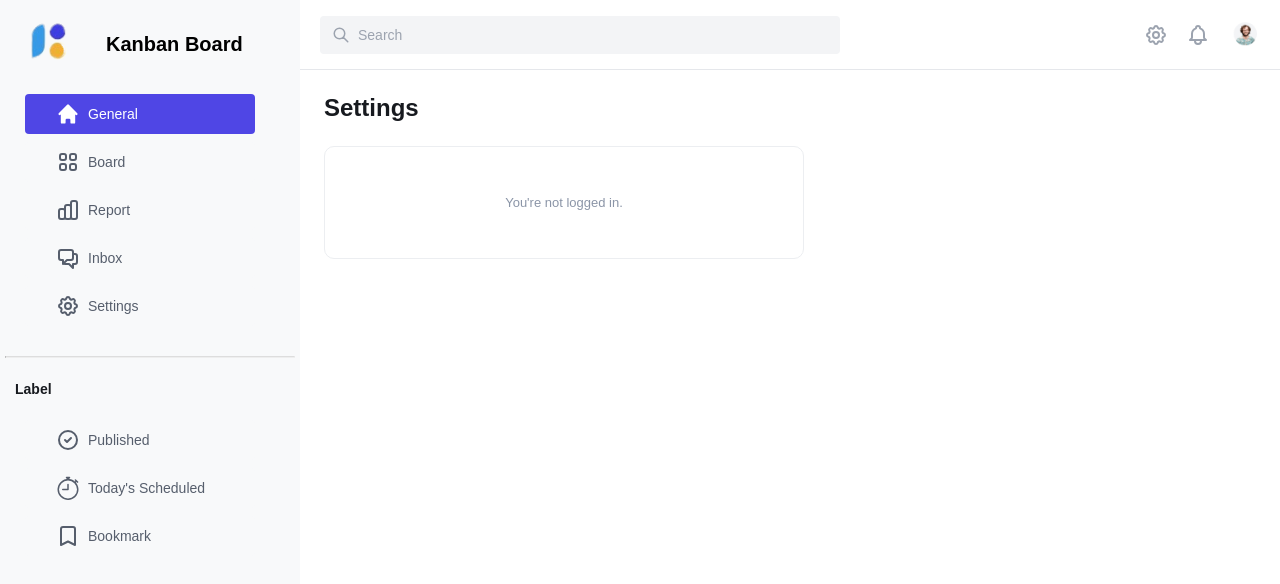
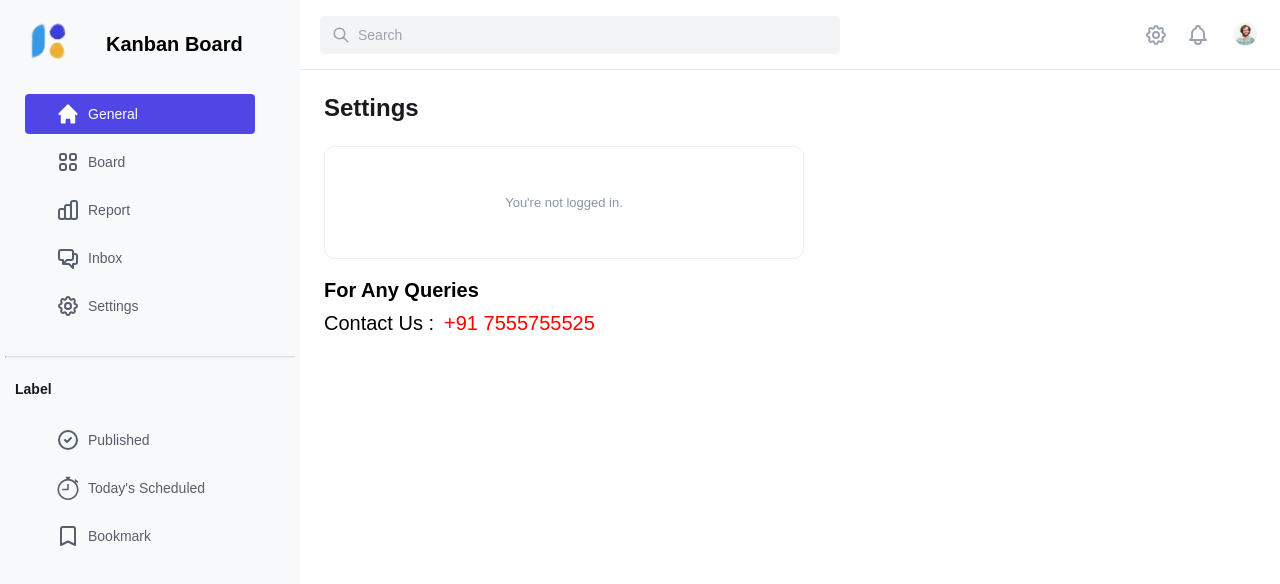
Before and after one commit to anuj-tiwari-iphtech/Kanban-Board, a React (Vite) app: page /setting in a window 1280 px wide. Shown: the top 584 px of the page. Built offline with nearby package versions, Linux system fonts and the light colour scheme.

Commit message:
active search Bar

```diff
--- a/src/components/KanbanBoard/KanbanBoard.jsx
+++ b/src/components/KanbanBoard/KanbanBoard.jsx
@@ -5,8 +5,7 @@ import { DndContext,DragOverlay,closestCorners,PointerSensor,useSensor, useSenso
 import {SortableContext,verticalListSortingStrategy,arrayMove,} from "@dnd-kit/sortable";
 import "./KanbanBoard.css";
 
-
-export default function KanbanBoard({tasks, setTasks, onAddTask, onEditTask, columns, onDeleteColumn}) {
+export default function KanbanBoard({tasks, setTasks, onAddTask, onEditTask, columns, onDeleteColumn, searchTerm}) {
 
   const [activeTask, setActiveTask] = useState(null);
 
@@ -54,6 +53,17 @@ export default function KanbanBoard({tasks, setTasks, onAddTask, onEditTask, col
     }
   }
 
+  const filteredTasks = tasks.filter((task) => {
+    const search = searchTerm?.toLowerCase().trim();
+
+    if (!search) return true;
+
+    return (
+      task.name?.toLowerCase().includes(search) ||
+      task.description?.toLowerCase().includes(search)
+    );
+  });
+
   return (
     <DndContext
       sensors={sensors}
@@ -63,7 +73,7 @@ export default function KanbanBoard({tasks, setTasks, onAddTask, onEditTask, col
     >
       <div className="kanban-board">
         {columns.map((column) => {
-          const columnTasks = tasks.filter((t) => t.status === column.title);
+          const columnTasks = filteredTasks.filter((t) => t.status === column.title);
 
           return (
             <DroppableColumn
--- a/src/components/Profile/ProfileCard.css
+++ b/src/components/Profile/ProfileCard.css
@@ -218,3 +218,25 @@ background: #372aad;
     text-align: center;
     padding: 24px;
 }
+
+.contact-heading{
+    margin-top: 20px;
+    font-size: 20px;
+    font-weight: 550;
+}
+
+.contact-details{
+    display: flex;
+    gap: 10px;
+}
+
+.contact-title{
+    margin-top: 10px;
+    font-size: 20px;
+}
+
+.contact-number{
+    margin-top: 10px;
+    font-size: 20px;
+    color: red;
+}
--- a/src/components/navbar/Navbar.jsx
+++ b/src/components/navbar/Navbar.jsx
@@ -3,12 +3,10 @@ import { Link } from "react-router-dom";
 import { HiOutlineSearch, HiOutlineCog, HiOutlineBell, HiOutlineUser, HiOutlineLogin, HiOutlineLogout, HiOutlineUserAdd, HiMenu } from "react-icons/hi";
 import profile from '../../assets/avatar2.png';
 import useClickOutside from "../../customHooks/useClickOutside";
-import useLocalStorage from "../../customHooks/useLocalStorage";
 import './navbar.css';
 
-export default function Navbar({ currentUser, setCurrentUser, toggleSidebar }) {
+export default function Navbar({ currentUser, setCurrentUser, toggleSidebar, searchTerm, setSearchTerm }) {
   const [showProfileMenu, setShowProfileMenu] = useState(false);
-  // const [currentUser, setCurrentUser] = useLocalStorage("kanban-current-user", null)
   const profileRef = useRef(null);
 
   useClickOutside(profileRef, () => setShowProfileMenu(false));
@@ -26,7 +24,12 @@ export default function Navbar({ currentUser, setCurrentUser, toggleSidebar }) {
         </button>
         <div className="navbar-search">
           <HiOutlineSearch className="search-icon" />
-          <input type="text" placeholder="Search" />
+          <input
+          type="text"
+          placeholder="Search"
+          value={searchTerm}
+          onChange={(e) => setSearchTerm(e.target.value)}
+          />
         </div>
       </div>
 
--- a/src/pages/Dashboard.jsx
+++ b/src/pages/Dashboard.jsx
@@ -2,11 +2,11 @@ import { Outlet } from "react-router-dom";
 import Navbar from "../components/navbar/Navbar";
 import Sidebar from "../components/sidebar/Sidebar";
 import { useState } from "react";
-import useLocalStorage from "../customHooks/useLocalStorage";
 import './dashboard.css'
 
 export default function Dashboard({currentUser, setCurrentUser}) {
   const [isSidebarOpen, setIsSidebarOpen] = useState(false)
+  const [searchTerm , setSearchTerm] = useState("")
   const toggleSidebar = () => {
     setIsSidebarOpen((prev) => !prev);
   };
@@ -14,9 +14,15 @@ export default function Dashboard({currentUser, setCurrentUser}) {
     <div className="dashboard">
         <Sidebar isOpen={isSidebarOpen} onClose={() => setIsSidebarOpen(false)}/>
         <div className="dashnoard-main">
-            <Navbar currentUser={currentUser} setCurrentUser={setCurrentUser} toggleSidebar={toggleSidebar}/>
+            <Navbar
+              currentUser={currentUser}
+              setCurrentUser={setCurrentUser}
+              toggleSidebar={toggleSidebar}
+              searchTerm={searchTerm}
+              setSearchTerm={setSearchTerm}
+            />
             <main className="dashboard-content">
-                <Outlet context={{currentUser, setCurrentUser}}/>
+                <Outlet context={{currentUser, setCurrentUser, searchTerm}}/>
             </main>
         </div>
     </div>
--- a/src/pages/General.jsx
+++ b/src/pages/General.jsx
@@ -28,6 +28,7 @@ const defaultColumns = [
 
 export default function General() {
   const {currentUser} = useOutletContext()
+  const {searchTerm} = useOutletContext()
   const [users, setUsers] = useLocalStorage("kanban-users",[]);
   const [tasks, setTasks] = useLocalStorage("Kanban-tasks", [])
   const [columns, setColumns] = useLocalStorage("kanban-columns", defaultColumns);
@@ -310,6 +311,7 @@ export default function General() {
           onEditTask={handleEditTask}
           columns={columns}
           onDeleteColumn={handleDeleteColumn}
+          searchTerm={searchTerm}
         />
 
           {
--- a/src/pages/Setting.jsx
+++ b/src/pages/Setting.jsx
@@ -6,6 +6,12 @@ export default function Setting({currentUser, setCurrentUser}) {
     <div className="setting-page">
       <h1 className="main-heading">Settings</h1>
       <ProfileCard currentUser={currentUser} setCurrentUser={setCurrentUser} />
+
+      <p className="contact-heading">For Any Queries</p>
+      <div className="contact-details">
+        <span className="contact-title">Contact Us : </span>
+        <span className="contact-number">+91 7555755525</span>
+      </div>
     </div>
   )
 }
```
Also changed, not shown: 1 other file (tests, documents, lock files or other folders).
